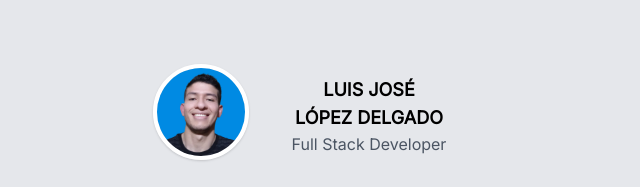
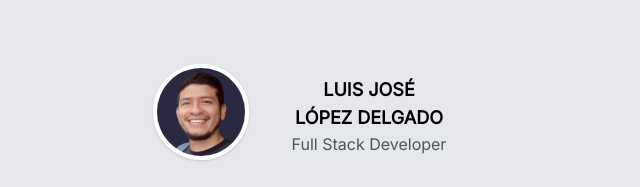
Before and after one commit to LuisJoseLopezD/portfoliov3, a plain HTML site: page index.html in a window 1280 px wide. Shown: the top 187 px of the page, without its empty margins (319-959 px from the left). Drawn offline with nearby package versions, Linux system fonts and the light colour scheme.

Commit message:
update profile picture

```diff
--- a/index.html
+++ b/index.html
@@ -16,7 +16,7 @@
     <div class="bg-gray-200 my-16 w-full justify-center items-center rounded-lg shadow-sm mx-auto">
         <div class="flex items-center justify-center">
             <div class="shadow h-24 w-24 -my-0 border-white rounded-full overflow-hidden border-4">
-                <img class="object-cover w-full h-full" src="images/8.jpg">
+                <img class="object-cover w-full h-full" src="images/7.jpg">
             </div>
             <div class="mt-2 mx-6 w-48">
                 <h1 class="text-lg text-center font-semibold">
```
